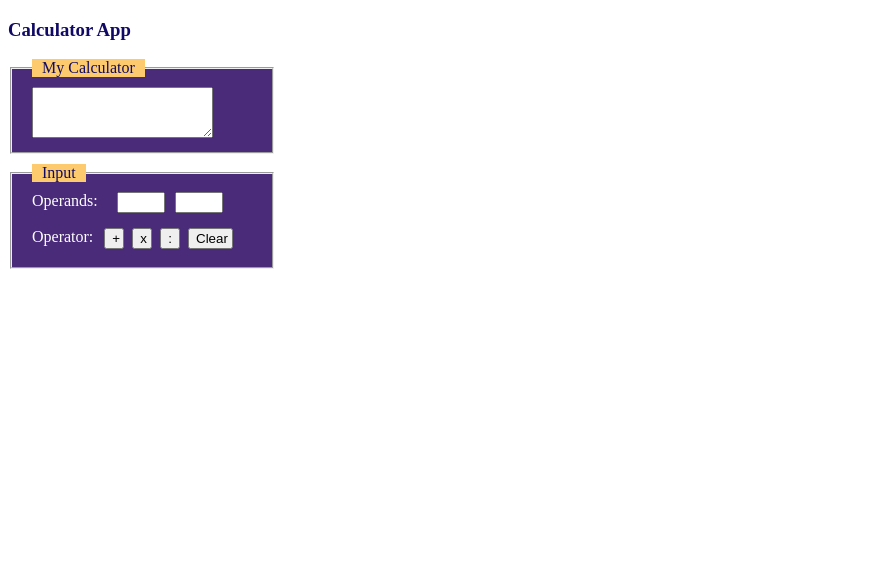
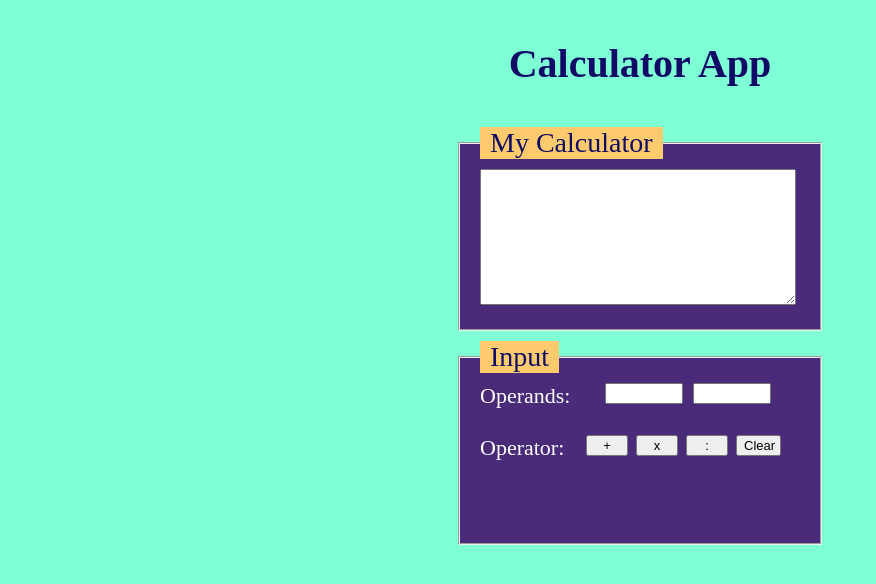
Before and after one commit to thandibeer/second, a plain HTML site: page index.html in a window 1280 px wide. Shown: the whole page, without its empty margins (0-876 px from the left). Drawn offline with Linux system fonts and the light colour scheme.

Commit message:
Update Styles.css

```diff
--- a/css/Styles.css
+++ b/css/Styles.css
@@ -1,30 +1,38 @@
 input{
     margin: 5px 0;
 }
+body{
+    background-color: aquamarine;
+}
 fieldset{
-    width: 220px;
+    width: 320px;
+    height: 180px;
     padding: 10px 20px;
     background-color:rgb(73, 43, 121);
     margin-bottom: 10px;
     color:  white;
+    font-size:22px;
 }
 h3{
+    font-size:40px;
     color: rgb(16, 10, 102);
 }
 legend{
     background-color: rgb(253, 203, 109);
     padding: 0 10px;
     color: rgb(16, 10, 102);
+    font-size:28px;
 }
 #inp1,#inp2{
     float: right;
-    max-width: 40px;
+    max-width: 70px;
     margin: 0 5px 6px 5px;
 }
 #plus,#mul,#div,#clear{
     float: right;
-    max-width: 20px;
+    min-width: 42px;
     margin: 0 4px 8px 4px;
+    font-size:13px;
 }
 div.operators{
     margin-right: 15px;
@@ -35,3 +43,19 @@ div.operand{
 #clear{
     max-width: 45px;
 }
+
+form{
+    display: flex;
+    justify-content:center;
+    align-items:center;
+    width: 100%;
+    flex-direction: column;
+}
+header{
+    text-align: center;
+}
+textarea{
+    height: 130px;
+    width: 310px;
+    font-size:25px;
+}
```
